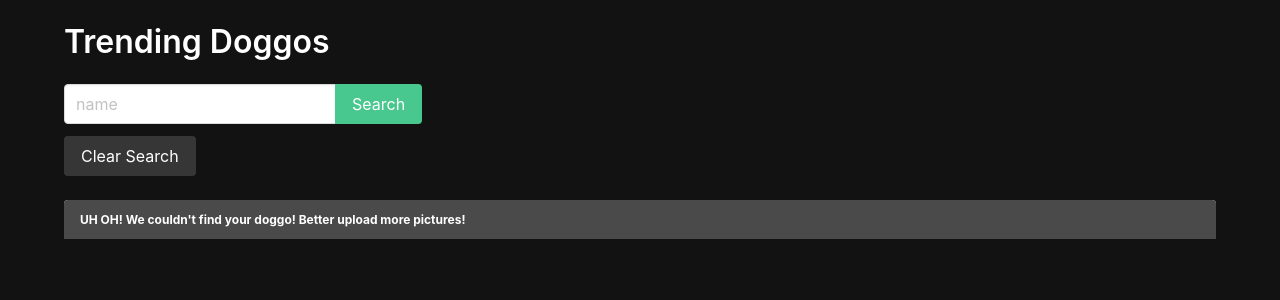
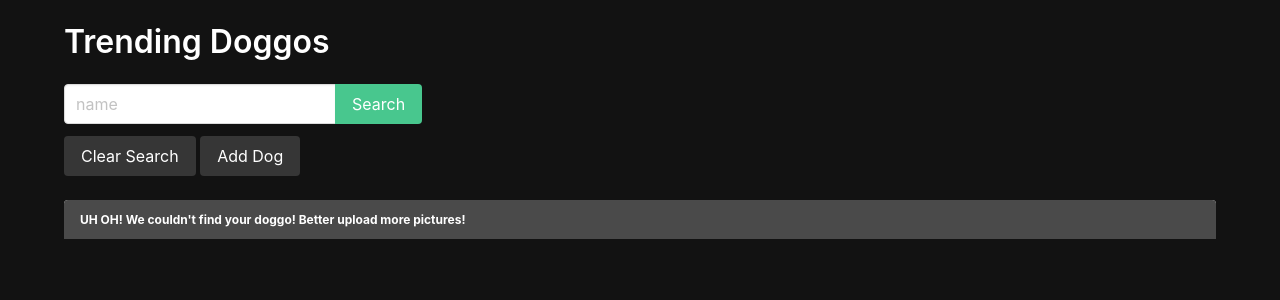
Before and after one commit to m-deez/dog-collector, a Django app: page /dogs/ in a window 1280 px wide. Shown: the part 52-352 px from the top of the page. Run offline with Django 3.2, Linux system fonts and the light colour scheme; data that the repository does not hold is empty.

Commit message:
added create function

```diff
--- a/main_app/templates/dog_list.html
+++ b/main_app/templates/dog_list.html
@@ -19,6 +19,7 @@
   </div>
   <!--  This anchor tag will redirect back to dog list without a query param -->
   <a class="button is-dark" href="{% url 'dog_list' %}">Clear Search</a>
+  <a class="button is-dark" href="{% url 'dog_create' %}">Add Dog</a>
 </form>
 
 <div class="gallery">
--- a/main_app/urls.py
+++ b/main_app/urls.py
@@ -5,4 +5,5 @@ urlpatterns = [
     path('', views.Home.as_view(), name="home"),
     path('about/', views.About.as_view(), name="about"),
     path('dogs/', views.DogList.as_view(), name="dog_list"),
+    path('dogs/new/', views.DogCreate.as_view(), name="dog_create"),
 ]
--- a/main_app/views.py
+++ b/main_app/views.py
@@ -2,6 +2,7 @@ from django.shortcuts import render
 from django.views import View # <- View class to handle requests
 from django.http import HttpResponse # <- a class to handle sending a type of response
 from django.views.generic.base import TemplateView
+from django.views.generic.edit import CreateView
 from .models import Dog
 
 
@@ -39,3 +40,9 @@ class DogList(TemplateView):
             context["dogs"] = Dog.objects.all()
             context["header"] = "Trending Doggos"
         return context
+
+class DogCreate(CreateView):
+    model = Dog
+    fields = ['name', 'breed', 'img', 'bio', 'verified_doggo']
+    template_name = "dog_create.html"
+    success_url = "/dogs/"
```
Also changed, not shown: main_app/templates/dog_create.html (added, +13 -0 lines).
